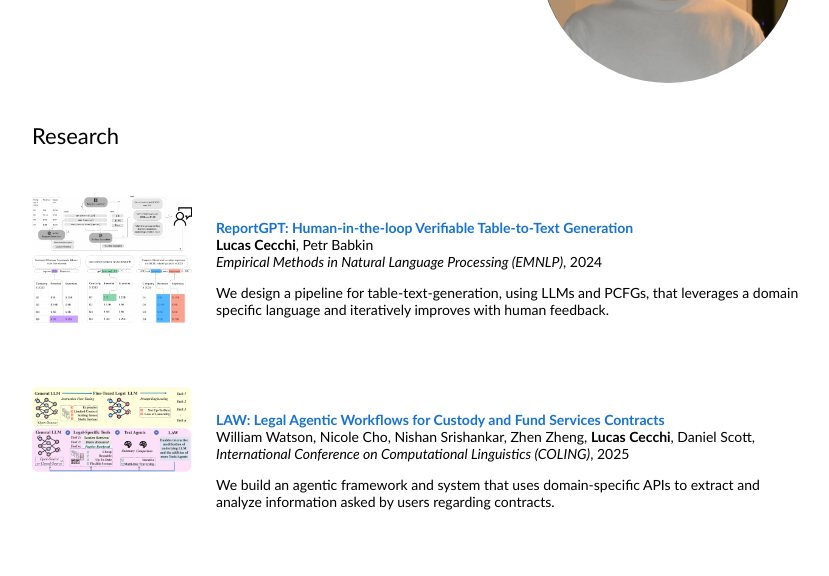
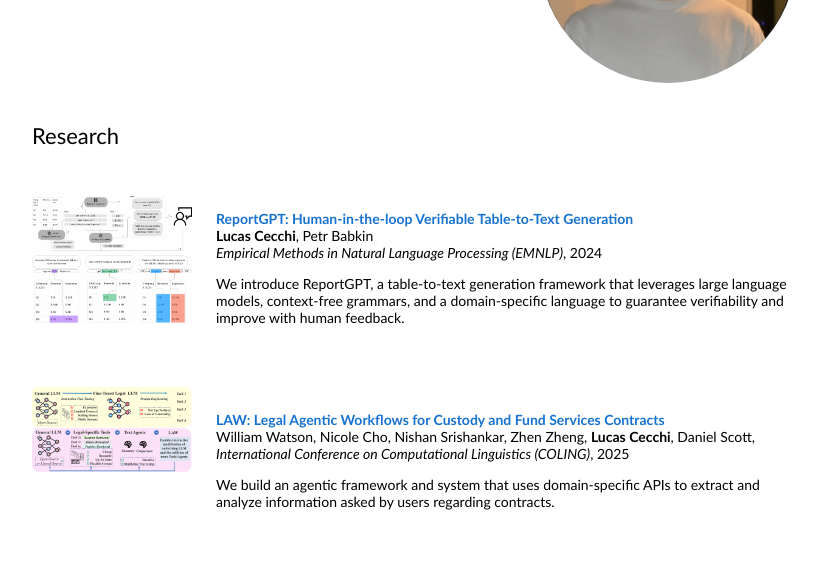
Before and after one commit to Lucasc-99/Lucasc-99.github.io, a plain HTML site: page index.html in a window 1280 px wide. Shown: the part 196-772 px from the top of the page, without its empty margins (224-1053 px from the left). Drawn offline with Linux system fonts and the light colour scheme.

Commit message:
update reportgpt

```diff
--- a/index.html
+++ b/index.html
@@ -74,7 +74,7 @@
                 <br>
                 <p></p>
                 <p>
-                We design a pipeline for table-text-generation, using LLMs and PCFGs, that leverages a domain specific language and iteratively improves with human feedback.
+                We introduce ReportGPT, a table-to-text generation framework that leverages large language models, context-free grammars, and a domain-specific language to guarantee verifiability and improve with human feedback.
                 </p>
               </td>
             </tr>
```
